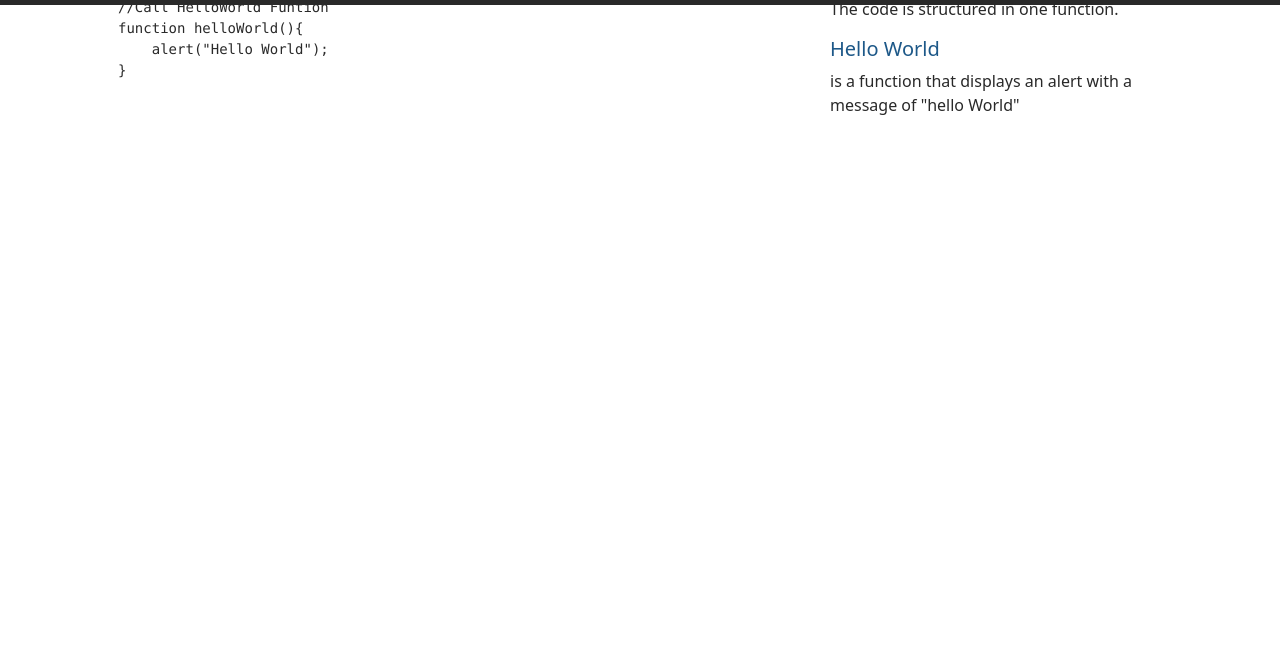
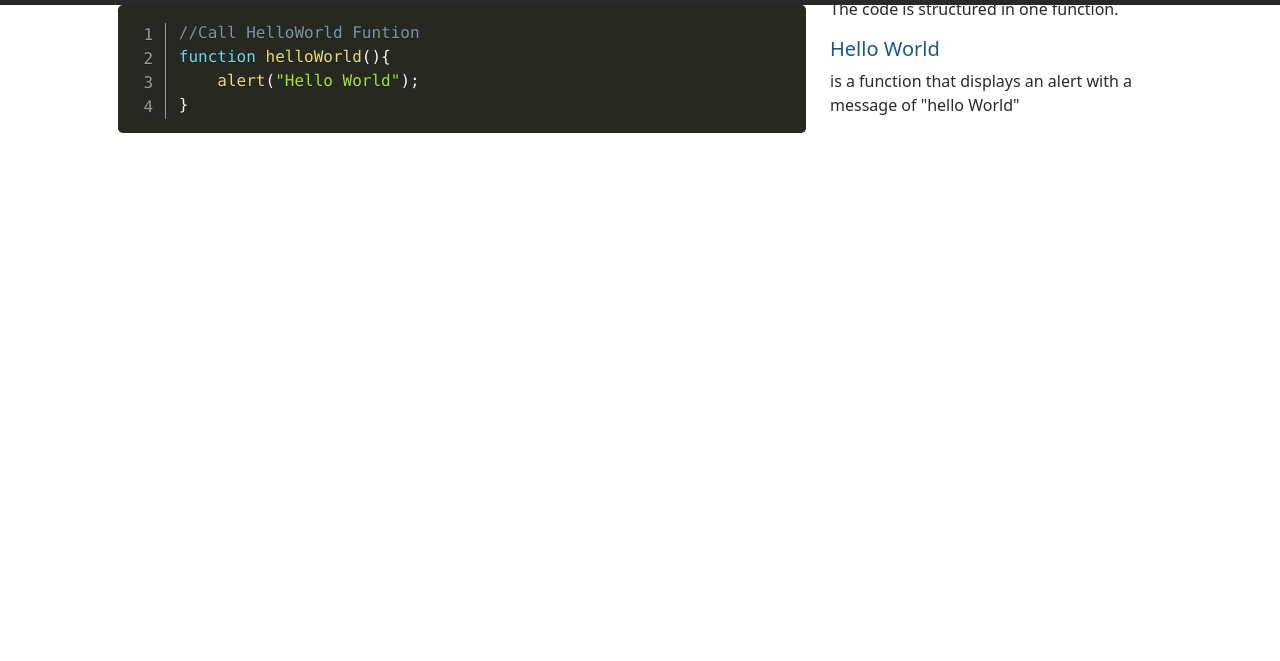
Before and after one commit to stefanmieres/JsSiteTemplate, a plain HTML site: page code.html in a window 1280 px wide. Shown: the part 51-712 px from the top of the page. Drawn offline with nearby package versions, Linux system fonts and the light colour scheme.

Commit message:
ammending error on rel="stylesheet"

```diff
--- a/code.html
+++ b/code.html
@@ -12,7 +12,7 @@
         integrity="sha384-KyZXEAg3QhqLMpG8r+8fhAXLRk2vvoC2f3B09zVXn8CA5QIVfZOJ3BCsw2P0p/We" crossorigin="anonymous">
     <script src="https://kit.fontawesome.com/5db21ba9c6.js" crossorigin="anonymous"></script>
     <link href="/css/site.css" rel="stylesheet">
-    <link href="/css/prism.css" rel="stylesshet">
+    <link href="/css/prism.css" rel="stylesheet">
     <link rel="icon" type="image/png" href="/img/favicon-32x32.png">
 
 
```
